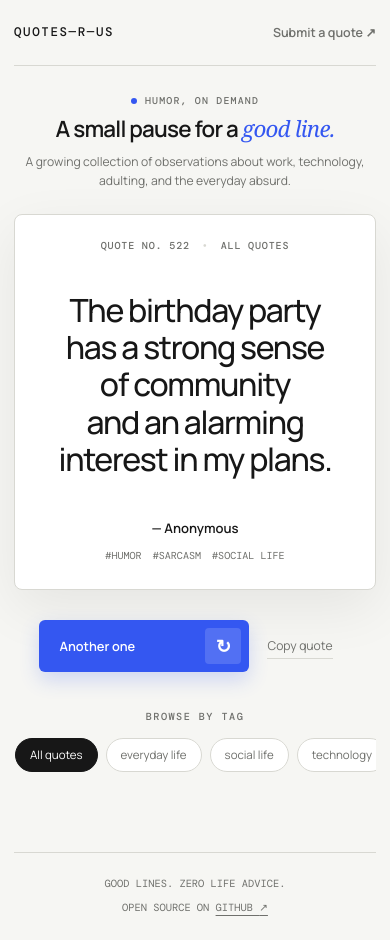
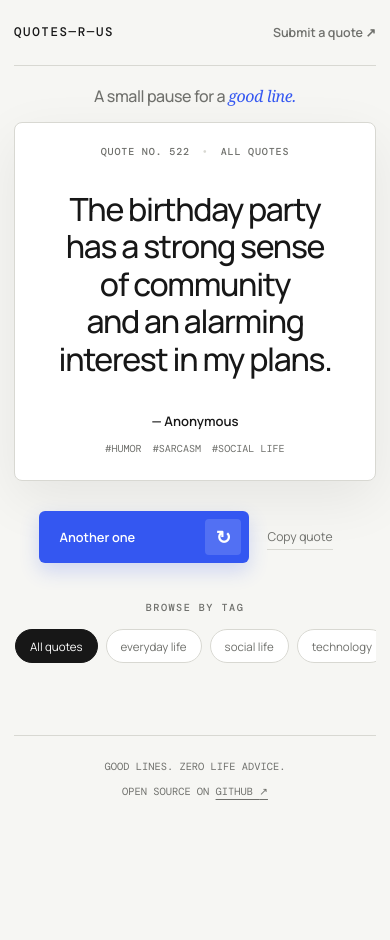
Before and after one commit to numerate64/quotes-r-us, a website: page index.html in a window 390 px wide. After the commit the page ends 844 px from the top, so only its background shows below. Drawn offline with nearby package versions, Linux system fonts and the light colour scheme.

Commit message:
Keep quotes visible above the fold

```diff
--- a/index.html
+++ b/index.html
@@ -10,7 +10,7 @@
   <link rel="preconnect" href="https://fonts.googleapis.com">
   <link rel="preconnect" href="https://fonts.gstatic.com" crossorigin>
   <link href="https://fonts.googleapis.com/css2?family=DM+Mono:wght@400;500&family=Manrope:wght@400;500;600;700&display=swap" rel="stylesheet">
-  <link rel="stylesheet" href="styles.css">
+  <link rel="stylesheet" href="styles.css?v=20261002-2131">
 </head>
 <body>
   <header class="site-header">
@@ -20,9 +20,7 @@
 
   <main>
     <section class="intro" aria-labelledby="page-title">
-      <p class="kicker"><span class="status-dot" aria-hidden="true"></span> HUMOR, ON DEMAND</p>
       <h1 id="page-title">A small pause for a <em>good line.</em></h1>
-      <p class="intro-copy">A growing collection of observations about work, technology, adulting, and the everyday absurd.</p>
     </section>
 
     <section class="quote-section" aria-label="Random quote generator">
@@ -61,6 +59,6 @@
     <p>Open source on <a href="https://github.com/numerate64/quotes-r-us">GitHub <span aria-hidden="true">↗</span></a></p>
   </footer>
 
-  <script src="app.js" defer></script>
+  <script src="app.js?v=20261002-2131" defer></script>
 </body>
 </html>
--- a/styles.css
+++ b/styles.css
@@ -55,53 +55,29 @@ footer {
 }
 .submit-link:hover { color: var(--ink); }
 
-main { padding: clamp(38px, 5vw, 58px) 0 72px; }
+main { padding: clamp(22px, 3vw, 34px) 0 64px; }
 .intro {
   max-width: 760px;
   margin-inline: auto;
-  display: grid;
-  justify-items: center;
-  gap: 10px;
   text-align: center;
-}
-.kicker {
-  display: flex;
-  align-items: center;
-  gap: 8px;
-  margin: 0;
-  color: var(--muted);
-  font: 500 .62rem/1 "DM Mono", monospace;
-  letter-spacing: .12em;
-}
-.status-dot {
-  width: 6px;
-  height: 6px;
-  border-radius: 50%;
-  background: var(--accent);
 }
 h1 {
   margin: 0;
-  font-size: clamp(1.45rem, 3vw, 2rem);
-  font-weight: 600;
-  line-height: 1.2;
-  letter-spacing: -.035em;
+  color: var(--muted);
+  font-size: clamp(1rem, 2vw, 1.3rem);
+  font-weight: 500;
+  line-height: 1.25;
+  letter-spacing: -.025em;
 }
 h1 em {
   color: var(--accent);
   font-family: Georgia, serif;
   font-weight: 400;
 }
-.intro-copy {
-  max-width: 620px;
-  margin: 0 auto;
-  color: var(--muted);
-  font-size: .82rem;
-  line-height: 1.55;
-}
 
 .quote-section {
   max-width: 860px;
-  margin: clamp(28px, 4vw, 40px) auto 0;
+  margin: clamp(16px, 2vw, 22px) auto 0;
 }
 .filter-row {
   margin-top: 34px;
@@ -143,7 +119,7 @@ h1 em {
 }
 
 .quote-card {
-  min-height: 380px;
+  min-height: 350px;
   padding: clamp(28px, 6vw, 58px);
   display: grid;
   grid-template-rows: auto 1fr auto;
@@ -169,7 +145,7 @@ blockquote {
   max-width: 720px;
   align-self: center;
   justify-self: center;
-  margin: 48px auto;
+  margin: 38px auto;
   font-size: clamp(1.9rem, 4.2vw, 3.25rem);
   font-weight: 500;
   line-height: 1.17;
@@ -274,6 +250,16 @@ footer p { margin: 0; }
 
 @keyframes spin { to { transform: rotate(180deg); } }
 
+@media (max-height: 760px) and (min-width: 641px) {
+  .site-header { min-height: 64px; }
+  main { padding-top: 18px; }
+  .quote-section { margin-top: 14px; }
+  .quote-card { min-height: 310px; padding-block: 30px; }
+  blockquote { margin: 26px auto; font-size: clamp(1.9rem, 3.6vw, 2.75rem); }
+  .actions { margin-top: 18px; }
+  .filter-row { margin-top: 22px; }
+}
+
 @media (max-width: 640px) {
   .site-header, main, footer { width: min(100% - 28px, 920px); }
   .site-header {
@@ -282,10 +268,9 @@ footer p { margin: 0; }
   }
   .wordmark { grid-column: 1; justify-self: start; }
   .submit-link { grid-column: 2; }
-  main { padding-top: 30px; }
-  h1 { font-size: 1.4rem; }
-  .intro-copy { font-size: .76rem; }
-  .quote-section { margin-top: 24px; }
+  main { padding-top: 20px; }
+  h1 { font-size: 1rem; }
+  .quote-section { margin-top: 16px; }
   .tag-list {
     width: 100%;
     flex-wrap: nowrap;
@@ -295,10 +280,10 @@ footer p { margin: 0; }
     scrollbar-width: thin;
   }
   .tag-button { flex: 0 0 auto; }
-  .quote-card { min-height: 360px; padding: 26px 22px; }
+  .quote-card { min-height: 340px; padding: 24px 22px; }
   .card-topline { flex-wrap: wrap; }
   blockquote {
-    margin: 40px auto;
+    margin: 34px auto;
     font-size: clamp(1.75rem, 8.2vw, 2.5rem);
   }
   .actions { gap: 18px; }
```
